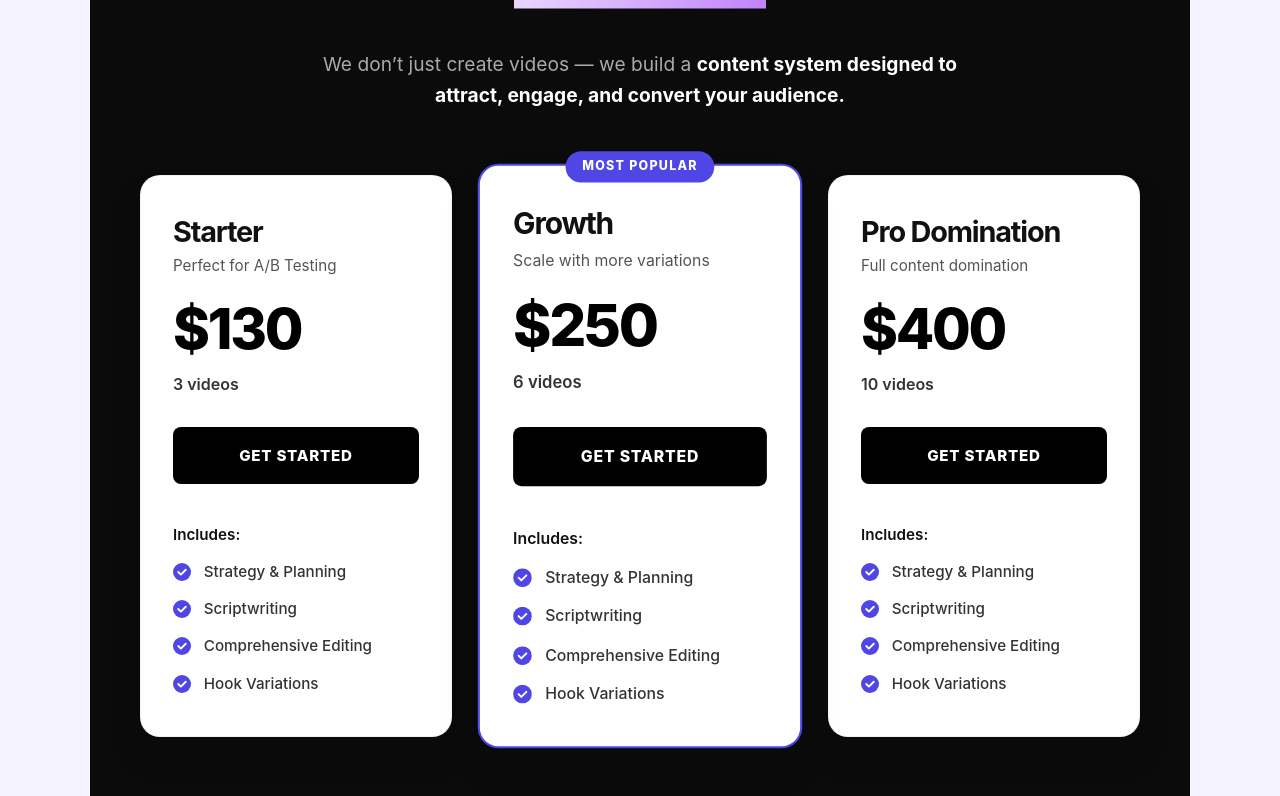
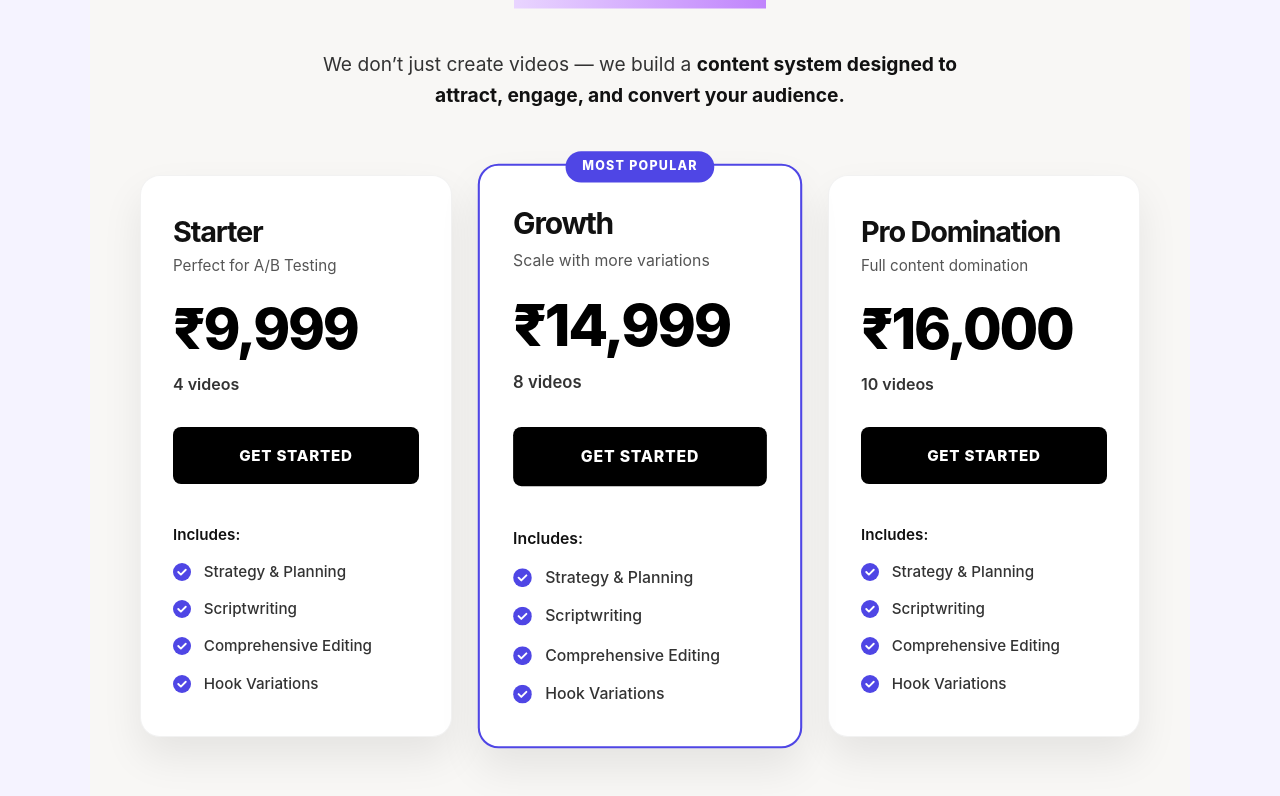
Before and after one commit to harshustle/newPortfolio, a React (Vite) app in the folder portfolio/: page / in a window 1280 px wide. Shown: the part 8766-9562 px from the top of the page. Built offline with nearby package versions, Linux system fonts and the light colour scheme.

Commit message:
feat: update pricing details and styles in Home and AIProductShoot pages

```diff
--- a/portfolio/src/pages/AIProductShoot.jsx
+++ b/portfolio/src/pages/AIProductShoot.jsx
@@ -60,17 +60,17 @@ const AIProductShoot = () => {
            </div>
         </div>
 
-        {/* Pricing Section */}
-        <div id="pricing" style={{ marginTop: '8rem', marginBottom: '6rem', textAlign: 'left' }}>
-           <h2 style={{ fontSize: '3rem', fontWeight: 900, marginBottom: '3rem', textAlign: 'center' }}>Transparent <span className="serif-italic highlight-purple">Pricing.</span></h2>
+          {/* Pricing Section */}
+          <div id="pricing" style={{ marginTop: '8rem', marginBottom: '6rem', textAlign: 'left', background: '#f8f7f5', color: '#111', padding: '3.5rem 1.5rem', borderRadius: '28px', maxWidth: '1000px', marginLeft: 'auto', marginRight: 'auto' }}>
+            <h2 style={{ fontSize: '3rem', fontWeight: 900, marginBottom: '3rem', textAlign: 'center' }}>Transparent <span className="serif-italic highlight-purple">Pricing.</span></h2>
 
-           <div style={{ display: 'grid', gridTemplateColumns: 'repeat(auto-fit, minmax(280px, 1fr))', gap: '2rem', maxWidth: '1000px', margin: '0 auto' }}>
+            <div style={{ display: 'grid', gridTemplateColumns: 'repeat(auto-fit, minmax(280px, 1fr))', gap: '2rem' }}>
 
              <PricingCard
                 title="Starter"
                 subtitle="Perfect for A/B Testing"
-                price="$130"
-                volume="3 videos"
+                price="₹9,999"
+                volume="4 videos"
                 buttonText="GET STARTED"
                 features={[
                   "Strategy & Planning",
@@ -83,8 +83,8 @@ const AIProductShoot = () => {
              <PricingCard
                 title="Growth"
                 subtitle="Scale with more variations"
-                price="$250"
-                volume="6 videos"
+                price="₹14,999"
+                volume="8 videos"
                 buttonText="GET STARTED"
                 special={true}
                 features={[
@@ -98,7 +98,7 @@ const AIProductShoot = () => {
              <PricingCard
                 title="Pro Domination"
                 subtitle="Full content domination"
-                price="$400"
+                price="₹16,000"
                 volume="10 videos"
                 buttonText="GET STARTED"
                 features={[
--- a/portfolio/src/pages/Home.jsx
+++ b/portfolio/src/pages/Home.jsx
@@ -581,13 +581,13 @@ const Home = () => {
       </section>
 
       {/* Performance Package Section / Conversion Details */}
-      <section id="pricing" className="section container performance-section" style={{ background: '#0b0b0b', color: 'white', padding: '6rem 20px', textAlign: 'center', fontFamily: '-apple-system, BlinkMacSystemFont, sans-serif', borderRadius: '40px', margin: '4rem auto' }}>
+      <section id="pricing" className="section container performance-section" style={{ background: '#f8f7f5', color: '#111', padding: '6rem 20px', textAlign: 'center', fontFamily: '-apple-system, BlinkMacSystemFont, sans-serif', borderRadius: '40px', margin: '4rem auto' }}>
         <p style={{ color: '#777', letterSpacing: '2px', fontSize: '12px', fontWeight: 800, textTransform: 'uppercase' }}>— PERFORMANCE CONTENT SYSTEMS</p>
-        <h1 style={{ color: '#fff', fontSize: 'clamp(2.5rem, 8vw, 54px)', fontWeight: 700, margin: '20px auto 40px', lineHeight: 1.1, letterSpacing: '-0.03em', maxWidth: '800px' }}>
+            <h1 style={{ color: '#111', fontSize: 'clamp(2.5rem, 8vw, 54px)', fontWeight: 700, margin: '20px auto 40px', lineHeight: 1.1, letterSpacing: '-0.03em', maxWidth: '800px' }}>
           Video Content That <br className="hide-on-mobile" /><span className="serif-italic highlight-purple">Drives Results.</span>
         </h1>
-        <p style={{ color: '#aaa', fontSize: '1.2rem', maxWidth: '700px', margin: '0 auto 4rem', lineHeight: 1.6 }}>
-          We don’t just create videos — we build a <strong style={{color: '#fff'}}>content system designed to attract, engage, and convert your audience.</strong>
+            <p style={{ color: '#333', fontSize: '1.2rem', maxWidth: '700px', margin: '0 auto 4rem', lineHeight: 1.6 }}>
+               We don’t just create videos — we build a <strong style={{color: '#111'}}>content system designed to attract, engage, and convert your audience.</strong>
             </p>
 
         {/* Bento Grid layout for Pricing */}
@@ -596,8 +596,8 @@ const Home = () => {
                <PricingCard
                    title="Starter"
                    subtitle="Perfect for A/B Testing"
-             price="$130"
-             volume="3 videos"
+                   price="₹9,999"
+                   volume="4 videos"
                    buttonText="GET STARTED"
                    features={[
                       "Strategy & Planning",
@@ -610,8 +610,8 @@ const Home = () => {
                <PricingCard
                    title="Growth"
                    subtitle="Scale with more variations"
-             price="$250"
-             volume="6 videos"
+                   price="₹14,999"
+                   volume="8 videos"
                    buttonText="GET STARTED"
                    special={true}
                    features={[
@@ -625,7 +625,7 @@ const Home = () => {
                <PricingCard
                    title="Pro Domination"
                    subtitle="Full content domination"
-             price="$400"
+                   price="₹16,000"
                    volume="10 videos"
                    buttonText="GET STARTED"
                    features={[
@@ -746,8 +746,8 @@ const Home = () => {
 
         </div>
 
-        <div style={{ borderTop: '1px solid #333', margin: '4rem auto 0', maxWidth: '900px', paddingTop: '4rem', paddingBottom: '1rem' }}>
-           <h3 style={{ color: '#fff', fontSize: 'clamp(2rem, 6vw, 3.5rem)', fontWeight: 800, letterSpacing: '-0.03em', marginBottom: '1.5rem', lineHeight: 1.1 }}>
+        <div style={{ borderTop: '1px solid #e6e2de', margin: '4rem auto 0', maxWidth: '900px', paddingTop: '4rem', paddingBottom: '1rem' }}>
+           <h3 style={{ color: '#111', fontSize: 'clamp(2rem, 6vw, 3.5rem)', fontWeight: 800, letterSpacing: '-0.03em', marginBottom: '1.5rem', lineHeight: 1.1 }}>
               <span className="serif-italic highlight-purple">You only commit</span> <br/> after seeing real results.
            </h3>
 
```
Also changed, not shown: 1 other file (tests, documents, lock files or other folders). Lines whose indentation alone changed are shown as unchanged.
